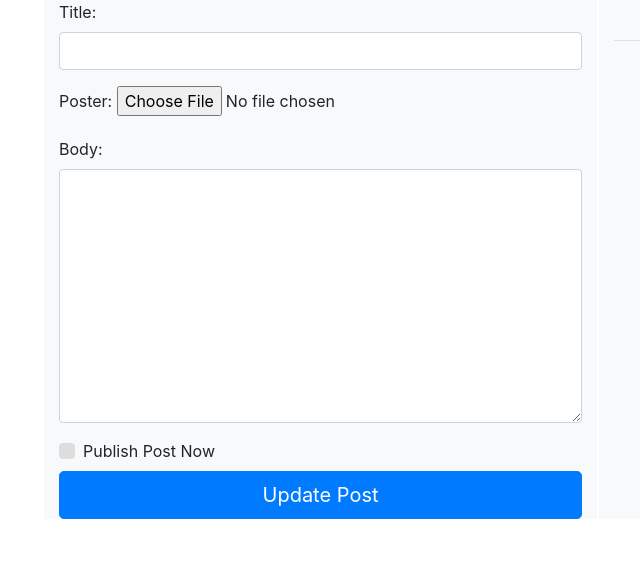
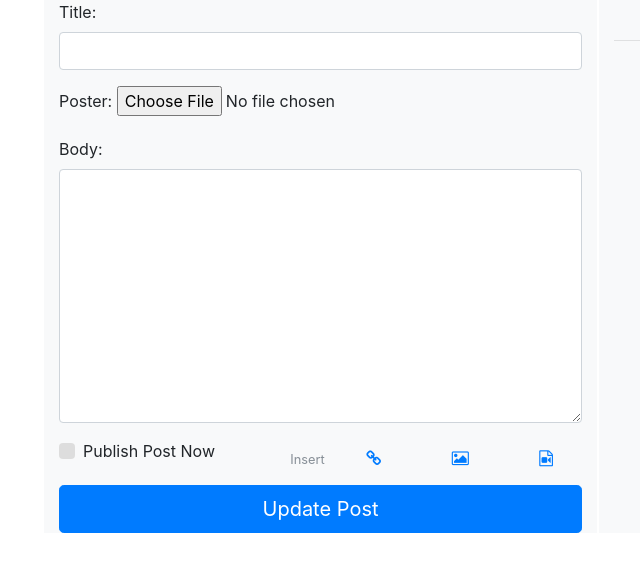
Before and after one commit to abiolarasheed/django-tinyblog, a Django app: page /blog/create/ in a window 1280 px wide. Shown: the part 81-653 px from the top of the page, without its empty margins (42-682 px from the left). Run offline with Django 3.2, Linux system fonts and the light colour scheme; the visitor is signed in with stand-in values (Sample User, id 1); some libraries are stand-ins or nearby versions.

Commit message:
Templates Update

```diff
--- a/blog/templates/entry_create.html
+++ b/blog/templates/entry_create.html
@@ -32,7 +32,7 @@ $(function() {
 <div class="container">
     <div class="row justify-content-md-center">
         <div class="col-6 bg-light border border-white">
-            <form action="" method="post" enctype="multipart/form-data">
+            <form method="post" enctype="multipart/form-data">
                 {% csrf_token %}
                 {{ form.as_p }}
                 <label class="custom-control custom-checkbox">
@@ -40,6 +40,35 @@ $(function() {
                     <span class="custom-control-indicator"></span>
                     <span class="custom-control-description">Publish Post Now</span>
                 </label>
+                <div class="pull-right">
+                    <small class="text-muted">Insert</small>
+                    <label class="custom-control custom-checkbox">
+                        <button class="btn btn-link" data-toggle="modal" data-target="#linkModal">
+                            <span class="custom-control-description">
+                                <small class="text-muted"></small>
+                                <i class="fa fa-link" aria-hidden="true"></i>
+                            </span>
+                        </button>
+                    </label>
+
+                    <label class="custom-control custom-checkbox">
+                        <button type="button" data-target="#pictureModal" data-toggle="modal" class="btn btn-link">
+                            <span class="custom-control-description">
+                                <small class="text-muted"></small>
+                                <i class="fa fa-picture-o" aria-hidden="true"></i>
+                            </span>
+                        </button>
+                    </label>
+
+                    <label class="custom-control custom-checkbox">
+                        <button data-target="#videoModal" data-toggle="modal" class="btn btn-link">
+                            <span class="custom-control-description">
+                                <small class="text-muted"></small>
+                                <i class="fa fa-file-video-o" aria-hidden="true"></i>
+                            </span>
+                        </button>
+                    </label>
+                </div>
                 <input type="submit" value="Update Post" class="btn btn-primary btn-lg btn-block"/>
             </form>
         </div>
@@ -52,4 +81,7 @@ $(function() {
     </div>
 </div>
 <br><br>
+{% include 'link_modal.html' %}
+{% include 'picture_modal.html' %}
+{% include 'video_modal.html' %}
 {% endblock %}
--- /dev/null
+++ b/blog/templates/link_modal.html
@@ -0,0 +1,45 @@
+<div class="modal fade" id="linkModal" tabindex="-1" role="dialog" aria-labelledby="linkModalLabel" aria-hidden="true">
+    <div class="modal-dialog" role="document">
+        <div class="modal-content">
+            <div class="modal-header">
+                <h5 class="modal-title">New message</h5>
+                <button type="button" class="close" data-dismiss="modal" aria-label="Close">
+                    <span aria-hidden="true">&times;</span>
+                </button>
+            </div>
+            <div class="modal-body">
+                <form name="link-form">
+                    <fieldset>
+                        <small class="text=muted">Select URL type</small>
+                        <div class="form-group">
+                            <label class="custom-control custom-checkbox">
+                                <input type="checkbox" class="custom-control-input" name="link" value="link" checked>
+                                <span class="custom-control-indicator"></span>
+                                <span class="custom-control-description">Refrence</span>
+                            </label>
+
+                            <label class="custom-control custom-checkbox">
+                                <input type="checkbox" class="custom-control-input" name="link" value="picture">
+                                <span class="custom-control-indicator"></span>
+                                <span class="custom-control-description">Image</span>
+                            </label>
+
+                            <label class="custom-control custom-checkbox">
+                                <input type="checkbox" class="custom-control-input" name="link" value="video">
+                                <span class="custom-control-indicator"></span>
+                                <span class="custom-control-description">Video</span>
+                            </label>
+                        </div>
+                    </fieldset>
+
+                    <div class="input-group">
+                        <input type="url" class="form-control" id="url-name" placeholder="Search for..." aria-label="Search for...">
+                        <span class="input-group-btn">
+                            <button class="btn btn-primary" type="button">Create!</button>
+                        </span>
+                    </div>
+                </form>
+            </div>
+        </div>
+    </div>
+</div>
--- /dev/null
+++ b/blog/templates/picture_modal.html
@@ -0,0 +1,26 @@
+<div class="modal fade" id="pictureModal" tabindex="-1" role="dialog" aria-labelledby="pictureModalLabel" aria-hidden="true">
+    <div class="modal-dialog" role="document">
+        <div class="modal-content">
+            <div class="modal-header">
+                <h5 class="modal-title">Upload Image</h5>
+                <button type="button" class="close" data-dismiss="modal" aria-label="Close">
+                    <span aria-hidden="true">&times;</span>
+                </button>
+            </div>
+            <div class="modal-body">
+                <form name="picture-form">
+                    <div class="input-group">
+                        <input type="text" class="form-control" id="image-caption" placeholder="Image Caption">
+                    </div>
+                    <br>
+                    <div class="input-group">
+                        <input type="file" class="form-control" id="image-file" aria-label="Insert Image">
+                        <span class="input-group-btn">
+                            <button class="btn btn-primary" type="button">Upload!</button>
+                        </span>
+                    </div>
+                </form>
+            </div>
+        </div>
+    </div>
+</div>
--- /dev/null
+++ b/blog/templates/video_modal.html
@@ -0,0 +1,26 @@
+<div class="modal fade" id="videoModal" tabindex="-1" role="dialog" aria-labelledby="videoModalLabel" aria-hidden="true">
+    <div class="modal-dialog" role="document">
+        <div class="modal-content">
+            <div class="modal-header">
+                <h5 class="modal-title">Upload Video</h5>
+                <button type="button" class="close" data-dismiss="modal" aria-label="Close">
+                    <span aria-hidden="true">&times;</span>
+                </button>
+            </div>
+            <div class="modal-body">
+                <form name="video-form">
+                    <div class="input-group">
+                        <input type="text" class="form-control" id="video-caption" placeholder="Video Caption">
+                    </div>
+                    <br>
+                    <div class="input-group">
+                        <input type="file" class="form-control" id="video-file" aria-label="Insert Video">
+                        <span class="input-group-btn">
+                            <button class="btn btn-primary" type="button">Upload!</button>
+                        </span>
+                    </div>
+                </form>
+            </div>
+        </div>
+    </div>
+</div>
```
